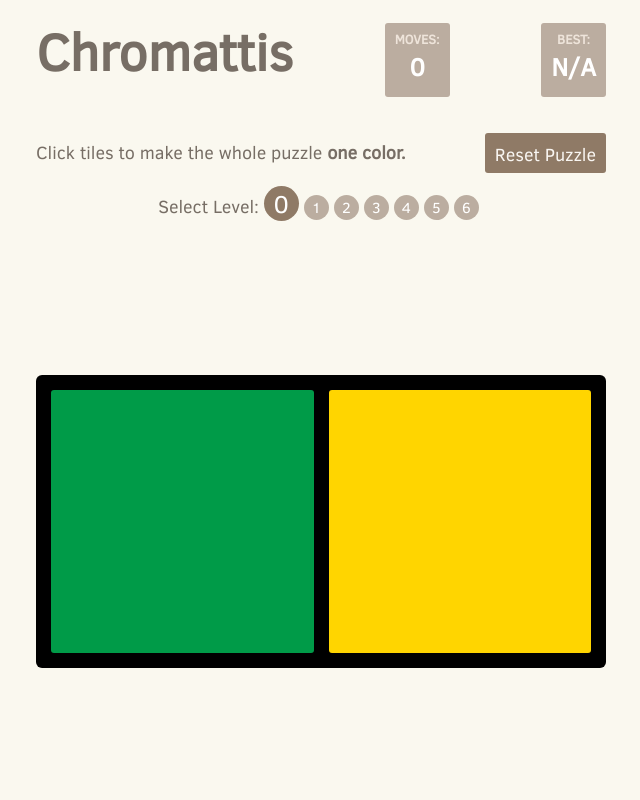
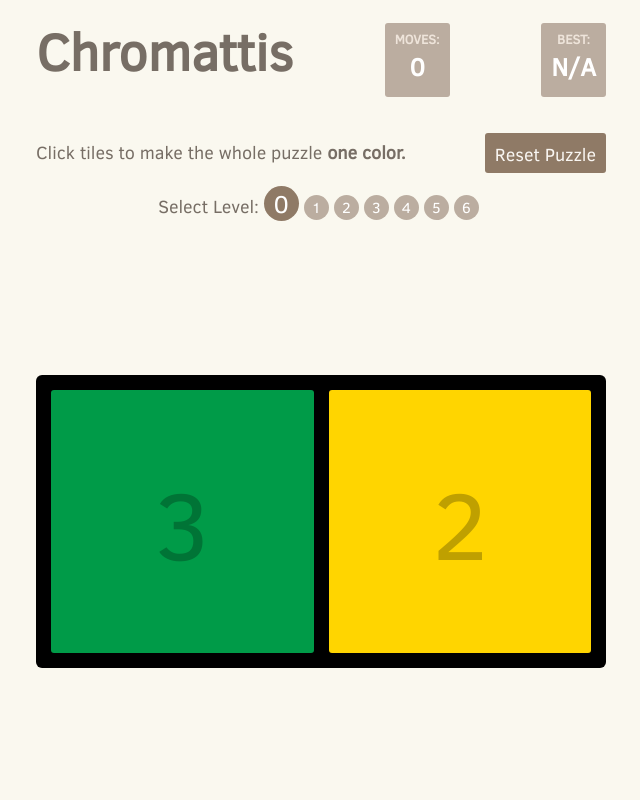
Before and after one commit to CaptainStack/chromattis, a React (Create React App) app: page / in a window 1280 px wide. Shown: the top 800 px of the page, without its empty margins (319-959 px from the left). Built offline with nearby package versions, Linux system fonts and the light colour scheme.

Commit message:
Add numbers to make color progression clearer

```diff
--- a/src/components/Tile.jsx
+++ b/src/components/Tile.jsx
@@ -24,6 +24,7 @@ export const Tile = ({tile, game_in_progress}) =>
           pointerEvents: !game_in_progress ? 'none' : null,
           userSelect: 'none'
         }}>
+    <span style={{color: color_map[tile.current_color]}}>{tile.current_color}</span>
   </div>
 
 export default Tile;
--- a/src/styles/Tile.css
+++ b/src/styles/Tile.css
@@ -9,7 +9,15 @@
   -ms-user-select: none;
   user-select: none;
   transition: 0.08s;
+  display: flex;
+  justify-content: center;
+  align-items: center;
+  font-size: 12vh;
 }
 .Tile:focus {
   outline: none !important;
 }
+
+.Tile span {
+  filter: brightness(75%);
+}
```
